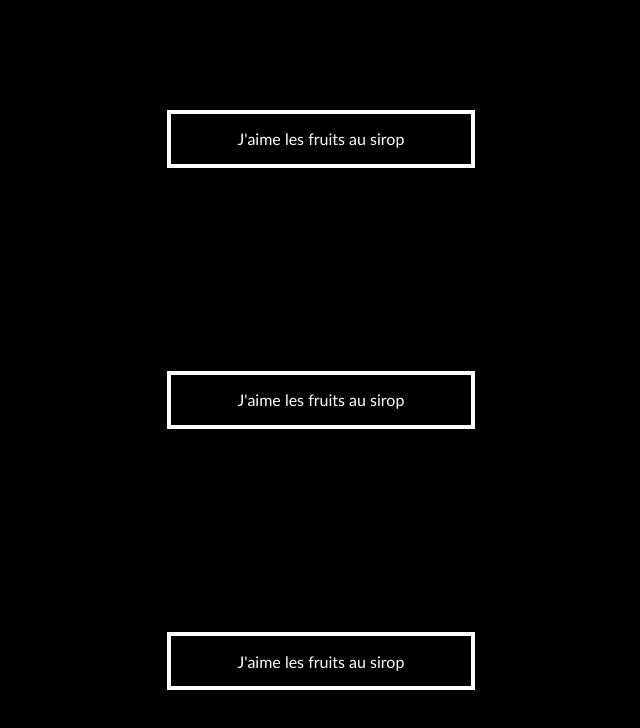
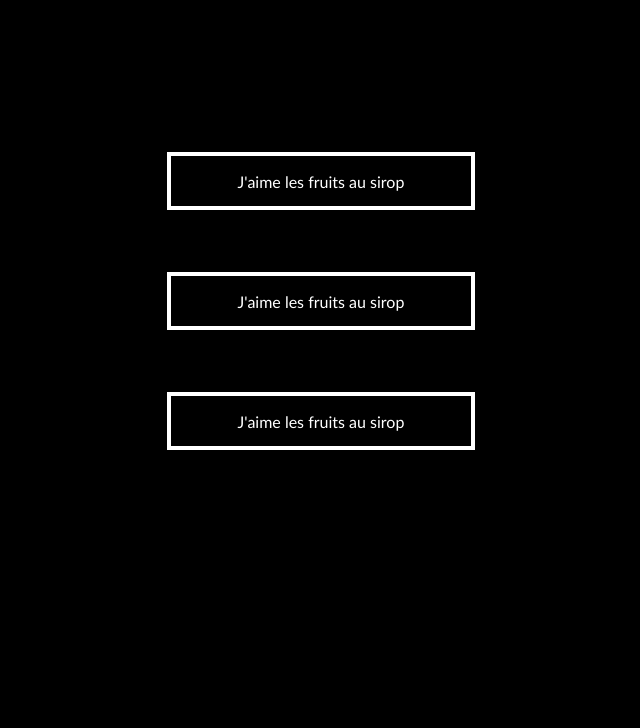
Before and after one commit to julouis/css-drill, a plain HTML site: page index.html in a window 1280 px wide. Shown: the whole page, without its empty margins (319-959 px from the left). Drawn offline with Linux system fonts and the light colour scheme.

Commit message:
vfinalfinal

```diff
--- a/style.css
+++ b/style.css
@@ -5,7 +5,7 @@ body {
 main {
     width: 350px;
     margin: auto;
-    height: 98vh;
+    height: ;
     display: flex;
     flex-wrap: wrap;
     justify-content: center;
@@ -28,6 +28,10 @@ p {
     height: 50px;
     border: 4px solid white;
     font-family: 'Gill Sans', 'Gill Sans MT', Calibri, 'Trebuchet MS', sans-serif;
+}
+
+.a1 {
+    margin-top: 8em;
 }
 
 .a1 p:hover {
```
